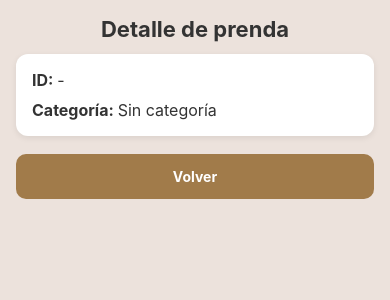
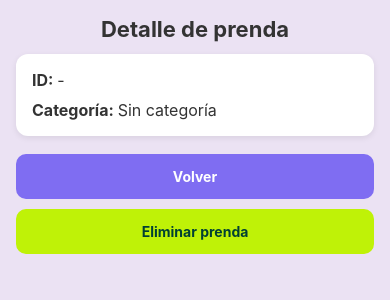
Before and after one commit to JULILYHERRERA/ClosetInteligente, a React Native app: screen /DetallePrenda in a window 390 px wide. Shown: the top 300 px of the page. Built offline with nearby package versions, Linux system fonts and the light colour scheme.

Commit message:
eliminar prenda + arreglo estilos detalle

```diff
--- a/app.json
+++ b/app.json
@@ -27,7 +27,7 @@
     },
     "extra": {
       "REMOVE_BG_API_KEY": "Mxy4FNdqeZSuTQnYRpny7nUE",
-      "API_URL": "https://ladies-genesis-until-rev.trycloudflare.com"
+      "API_URL": "https://likely-fourth-sci-brick.trycloudflare.com"
     }
   }
 }
--- a/screens/DetallePrendaScreen.js
+++ b/screens/DetallePrendaScreen.js
@@ -1,6 +1,8 @@
 import React from "react";
-import { View, Text, Image, StyleSheet, TouchableOpacity } from "react-native";
+import { View, Text, Image, StyleSheet, TouchableOpacity, Alert } from "react-native";
+import Constants from "expo-constants";
 
+// Mapeo de categorías
 const categorias = {
   Camisetas: 1, Camisas: 2, Jeans: 3, Pantalones: 4, Faldas: 5, Vestidos: 6,
   Sudaderas: 7, Blazers: 8, Chaquetas: 9, Shorts: 10, "Ropa deportiva": 11,
@@ -9,16 +11,53 @@ const nombrePorId = Object.fromEntries(
   Object.entries(categorias).map(([nombre, id]) => [id, nombre])
 );
 
+// URL del backend desde app.json
+const API_BASE = Constants.expoConfig.extra.API_URL;
+
 export default function DetallePrendaScreen({ route, navigation }) {
   const { prenda } = route.params || {};
-  const nombreCategoria =
-    prenda?.nombreCategoria || nombrePorId[prenda?.id_prenda] || "Sin categoría";
+  const nombreCategoria = prenda?.nombreCategoria || nombrePorId[prenda?.id_prenda] || "Sin categoría";
+
+  // Función para eliminar la prenda
+  const eliminarPrenda = () => {
+    Alert.alert(
+      "Eliminar prenda",
+      "¿Estás seguro de eliminar esta prenda?",
+      [
+        { text: "Cancelar", style: "cancel" },
+        {
+          text: "Eliminar",
+          style: "destructive",
+          onPress: async () => {
+            try {
+              if (!prenda?.id) throw new Error("ID de la prenda no válido");
+
+              const response = await fetch(`${API_BASE}/prendas/${prenda.id}`, {
+                method: "DELETE",
+              });
+
+              if (!response.ok) {
+                const err = await response.json().catch(() => ({}));
+                throw new Error(err.message || "Error al eliminar la prenda");
+              }
+
+              Alert.alert("Prenda eliminada ✅");
+              navigation.goBack();
+            } catch (error) {
+              console.error("Error al eliminar prenda:", error);
+              Alert.alert("Error al eliminar la prenda ❌", error.message);
+            }
+          },
+        },
+      ]
+    );
+  };
 
   return (
     <View style={styles.container}>
       <Text style={styles.title}>Detalle de prenda</Text>
 
-      {!!prenda?.imagenUrl && (
+      {prenda?.imagenUrl && (
         <Image source={{ uri: prenda.imagenUrl }} style={styles.img} />
       )}
 
@@ -26,25 +65,31 @@ export default function DetallePrendaScreen({ route, navigation }) {
         <View style={styles.row}>
           <Text style={styles.label}>ID: </Text>
           <Text style={styles.value}>{prenda?.id ?? "-"}</Text>
-
         </View>
         <View style={styles.row}>
           <Text style={styles.label}>Categoría: </Text>
           <Text style={styles.value}>{nombreCategoria}</Text>
-
         </View>
       </View>
 
       <TouchableOpacity style={styles.button} onPress={() => navigation.goBack()}>
         <Text style={styles.buttonText}>Volver</Text>
       </TouchableOpacity>
+
+      <TouchableOpacity
+        style={[styles.button, { backgroundColor: "#BFF207", marginTop: 10 }]}
+        onPress={eliminarPrenda}
+      >
+        <Text style={styles.buttonTextE}>Eliminar prenda</Text>
+      </TouchableOpacity>
     </View>
   );
 }
 
+// Colores y estilos
 const colors = {
-  primary: "#a17b4a",
-  bg: "#ece2dcff",
+  primary: "#7F6DF2",
+  bg: "#ebe2f3ff",
   card: "#fff",
   text: "#333",
   muted: "#666",
@@ -76,4 +121,5 @@ const styles = StyleSheet.create({
     borderRadius: 10, alignItems: "center",
   },
   buttonText: { color: "#fff", fontWeight: "700" },
+  buttonTextE: { color: "#014034", fontWeight: "700" },
 });
```
Also changed, not shown: 1 other file (tests, documents, lock files or other folders).
